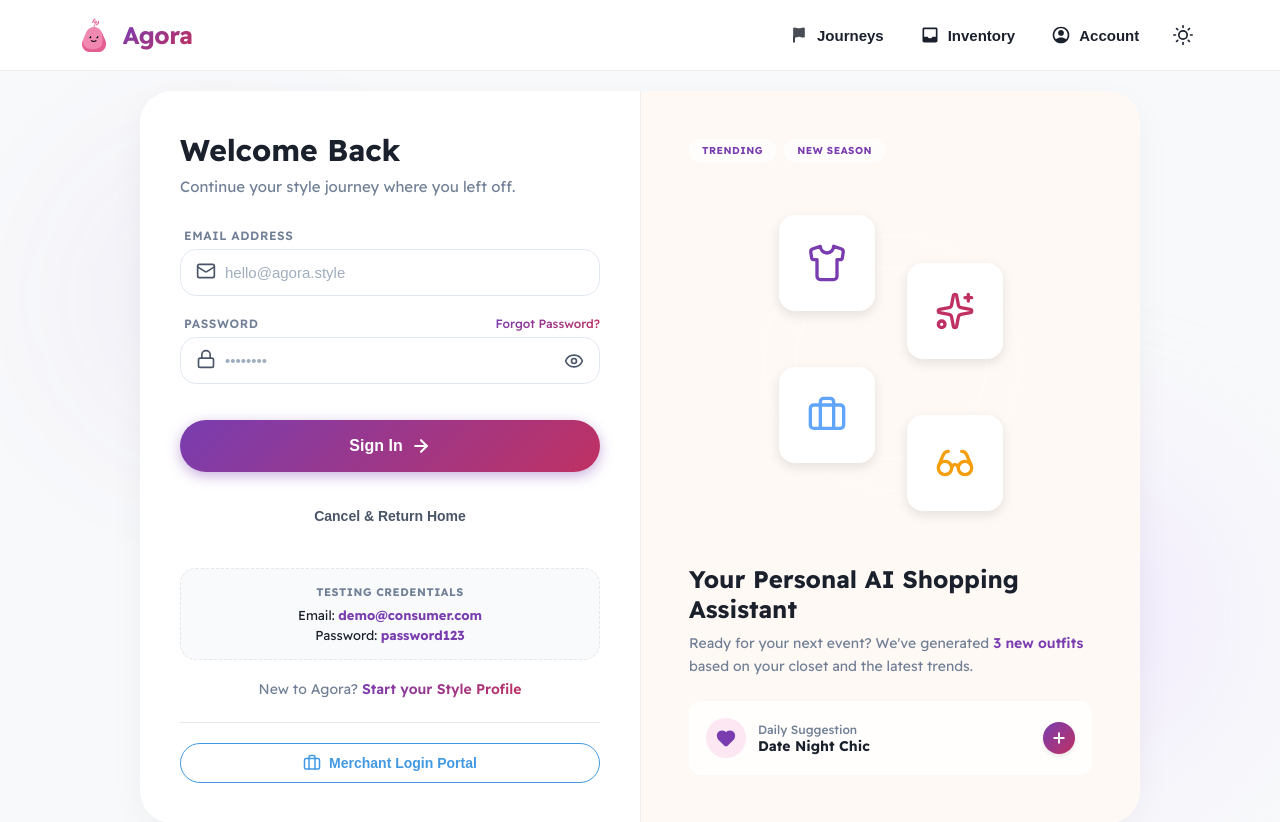
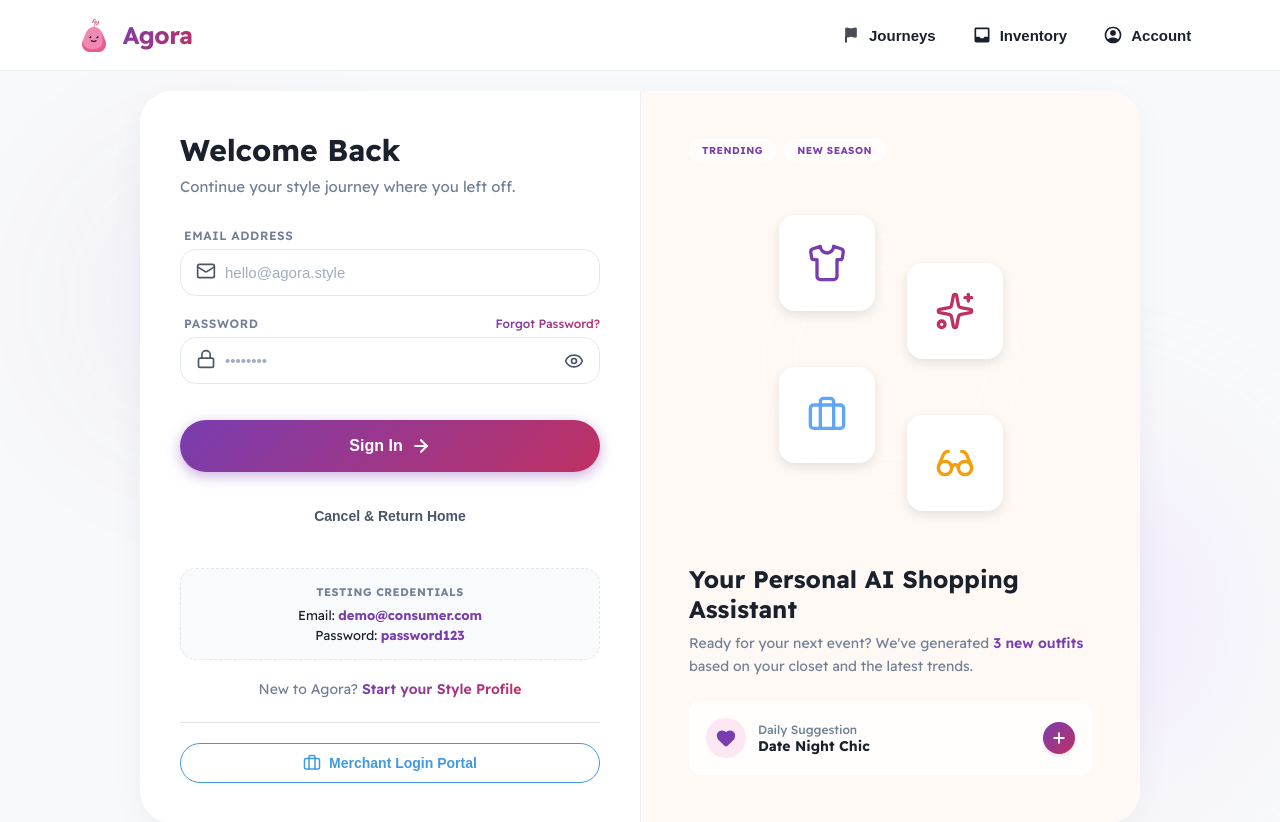
Before and after one commit to adriantqw/agora, a React (Vite) app in the folder frontend/: page /login in a window 1280 px wide. Shown: the top 822 px of the page. Built offline with nearby package versions, Linux system fonts and the light colour scheme.

Commit message:
I did some changes?

```diff
--- a/frontend/src/components/common/Header/Header.jsx
+++ b/frontend/src/components/common/Header/Header.jsx
@@ -249,13 +249,15 @@ onMouseEnter={(e) => {
           </button>
 
           {!isLanding && (
-            <ThemeToggle
-              size={40}
-              borderRadius={isLanding ? '50%' : '8px'}
-              iconColor={textColor}
-              hoverBackground={isLanding ? 'rgba(0,0,0,0.05)' : colors.card.backgroundAlt}
-              hoverIconColor={isLanding ? '#2D3748' : colors.text.primary}
-            />
+            <div style={{ display: 'none' }}>
+              <ThemeToggle
+                size={40}
+                borderRadius={'8px'}
+                iconColor={textColor}
+                hoverBackground={colors.gradient.consumer}
+                hoverIconColor='white'
+              />
+            </div>
           )}
         </div>
       </div>
--- a/frontend/src/contexts/ThemeContext.jsx
+++ b/frontend/src/contexts/ThemeContext.jsx
@@ -5,20 +5,7 @@ const ThemeContext = createContext();
 export const useTheme = () => useContext(ThemeContext);
 
 const getInitialTheme = () => {
-  try {
-    const savedTheme = localStorage.getItem('agora-theme');
-    if (savedTheme === 'light' || savedTheme === 'dark') {
-      return savedTheme;
-    }
-  } catch (e) {
-    // localStorage might be blocked
-  }
-
-  // Check system preference
-  if (window.matchMedia && window.matchMedia('(prefers-color-scheme: dark)').matches) {
-    return 'dark';
-  }
-
+  // Light theme is the only option - ignore saved preferences
   return 'light';
 };
 
@@ -43,15 +30,8 @@ export const ThemeProvider = ({ children }) => {
   }, [theme]);
 
   const toggleTheme = () => {
-    setTheme((prevTheme) => {
-      const newTheme = prevTheme === 'light' ? 'dark' : 'light';
-      try {
-        localStorage.setItem('agora-theme', newTheme);
-      } catch (e) {
-        // localStorage might be blocked
-      }
-      return newTheme;
-    });
+    // Theme toggle is disabled - light theme only
+    // This function is intentionally left as a no-op
   };
 
   return (
```
